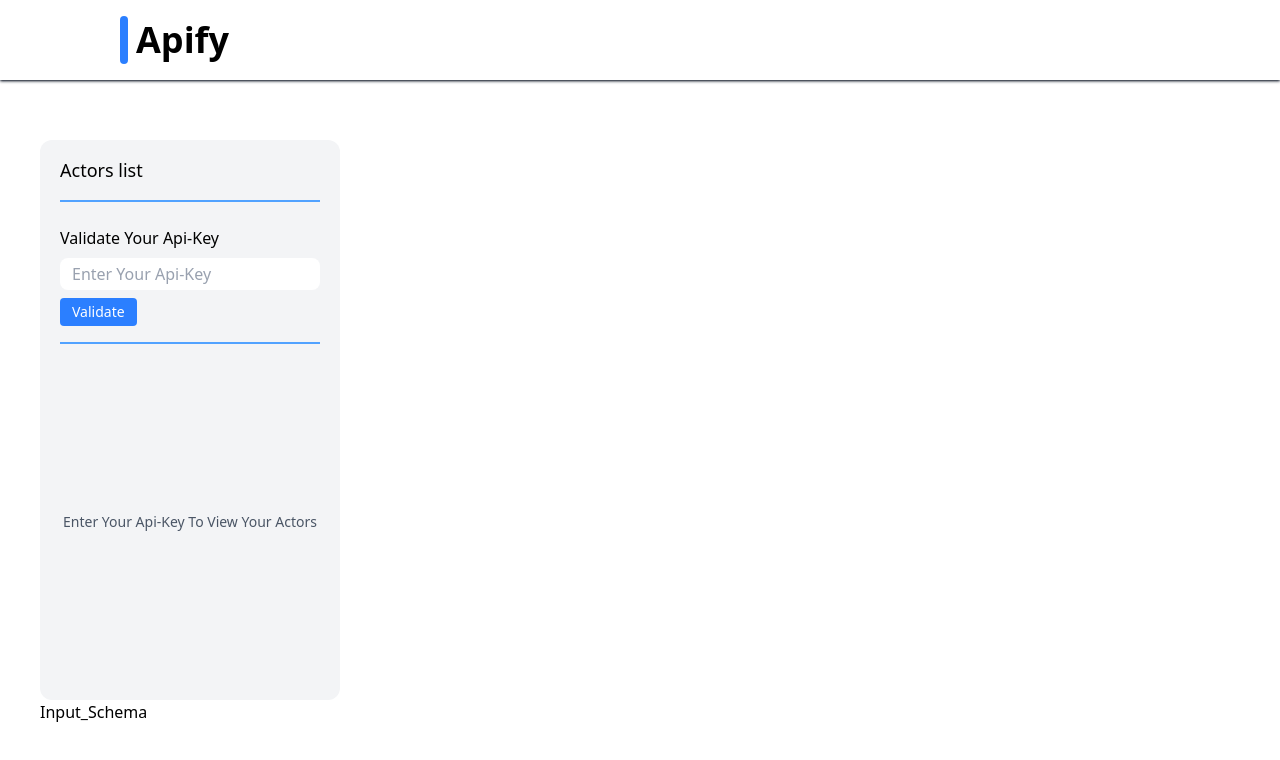
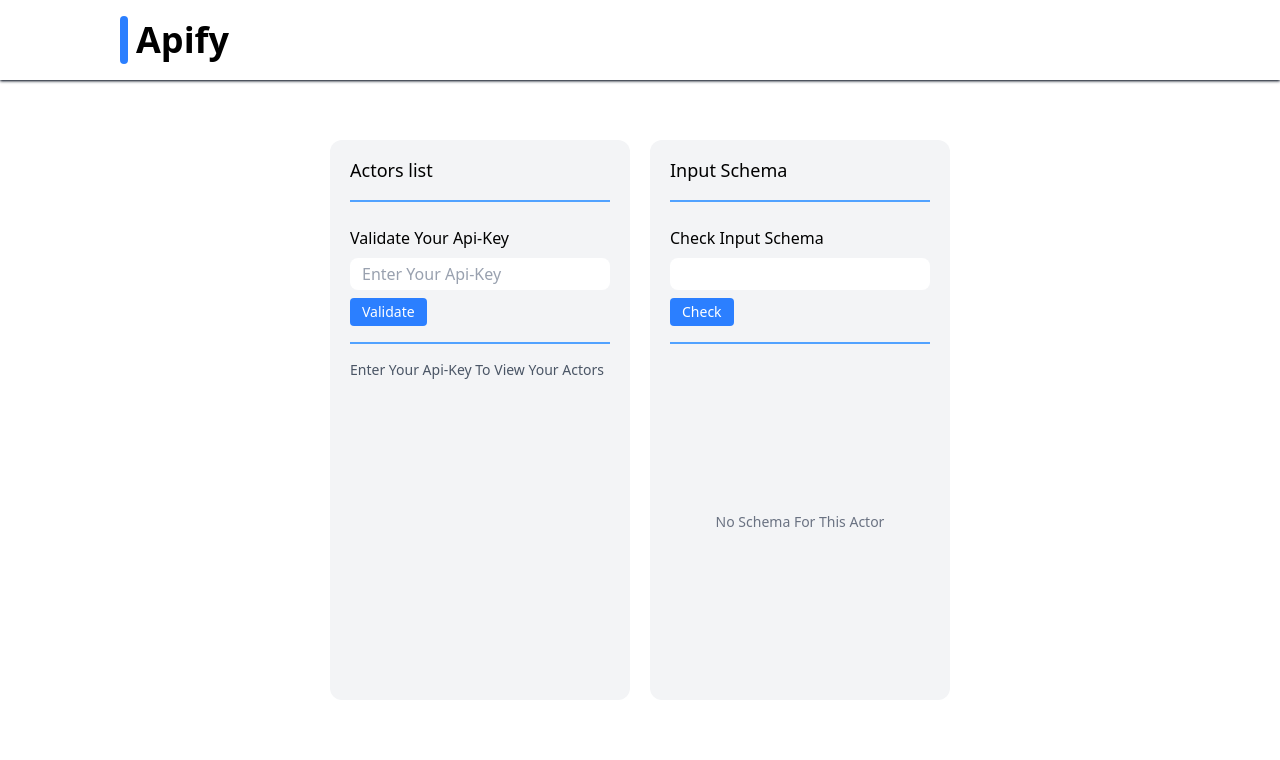
Before and after one commit to PraManGit17/Apify, a React (Vite) app in the folder client/: page / in a window 1280 px wide. Shown: the top 760 px of the page. Built offline with nearby package versions, Linux system fonts and the light colour scheme.

Commit message:
input che,a

```diff
--- a/client/package.json
+++ b/client/package.json
@@ -14,6 +14,7 @@
     "axios": "^1.11.0",
     "react": "^19.1.0",
     "react-dom": "^19.1.0",
+    "select": "^1.1.2",
     "tailwindcss": "^4.1.11"
   },
   "devDependencies": {
--- a/client/src/App.jsx
+++ b/client/src/App.jsx
@@ -11,6 +11,9 @@ const App = () => {
 
   const [apikey, setApikey] = useState('');
   const [actors, setActors] = useState([]);
+  const [runId, setRunId] = useState('');
+  const [selectedActor, setSelectedActor] = useState('');
+  const [schema, setSchema] = useState(null);
 
 
   const fetchactors = async () => {
@@ -22,6 +25,25 @@ const App = () => {
     }
   }
 
+  const fetchinputschema = async () => {
+    console.log(apikey)
+    console.log(actors);
+    console.log(selectedActor);
+    console.log(schema);
+    const id = `apify~${selectedActor.name}`;
+    try {
+      const res = await axios.post(`${API_BASE}/schema`, {
+        apiKey: apikey,
+        actorId: id,
+      });
+      setSchema(res.data);
+    } catch (err) {
+      setSchema(null);
+      console.error(err.response?.data?.error || 'Failed to fetch schema');
+    }
+  };
+
+
   return (
     <div className='flex flex-col'>
       <div className='w-full h-full py-4 px-30 flex items-center gap-2 shadow-sm shadow-gray-900'>
@@ -29,9 +51,9 @@ const App = () => {
         <div className='text-4xl font-semibold'>Apify</div>
       </div>
 
-      <div className='px-10 py-15 w-full'>
-        <Actors apikey={apikey} setApikey={setApikey} actors={actors} fetchactors={fetchactors} />
-        <Input_Schema apikey={apikey} actors={actors} />
+      <div className='flex items-center justify-center gap-5 px-10 py-15 w-full'>
+        <Actors apikey={apikey} setApikey={setApikey} actors={actors} fetchactors={fetchactors} selectedActor={selectedActor} setSelectedActor={setSelectedActor} />
+        <Input_Schema selectedActor={selectedActor} fetchinputschema={fetchinputschema} schema={schema} />
       </div>
     </div>
   )
--- a/client/src/components/Actors.jsx
+++ b/client/src/components/Actors.jsx
@@ -1,23 +1,26 @@
-import React from 'react'
-import { useState } from 'react';
-import { use } from 'react';
+import React, { useState } from 'react';
 
-const Actors = ({ apikey, setApikey, actors, fetchactors }) => {
-
+const Actors = ({ apikey, setApikey, actors, fetchactors, selectedActor, setSelectedActor }) => {
   const [showActors, setShowActors] = useState(false);
-
-  if (!Array.isArray(actors)) return <p>Loading actors...</p>;
 
   const handleValidate = (e) => {
     e.preventDefault();
     fetchactors();
     setShowActors(true);
-  }
+  };
+
+  const handleActorChange = (e) => {
+    const selectedId = e.target.value;
+    const fullActor = actors.find(actor => actor.id === selectedId);
+    setSelectedActor(fullActor);
+  };
+
 
   return (
     <div className='h-[70vh] flex flex-col gap-4 w-[25%] bg-gray-100 py-4 px-5 rounded-xl'>
       <div className='text-lg font-medium'>Actors list</div>
       <div className='border border-blue-400 w-full'></div>
+
       <form className='flex flex-col items-start gap-2 mt-2'>
         <label>Validate Your Api-Key</label>
         <input
@@ -28,35 +31,55 @@ const Actors = ({ apikey, setApikey, actors, fetchactors }) => {
           placeholder='Enter Your Api-Key'
           className='w-full px-1 py-1 bg-white rounded-lg outline-none placeholder:text-gray-400 placeholder:px-2 '
         />
-        <button className='px-3  py-1 bg-blue-500 rounded-sm text-white font-medium text-sm hover:bg-blue-600 hover:cursor-pointer'
-          onClick={handleValidate}>Validate</button>
+        <button
+          className='px-3 py-1 bg-blue-500 rounded-sm text-white font-medium text-sm hover:bg-blue-600 hover:cursor-pointer'
+          onClick={handleValidate}
+        >
+          Validate
+        </button>
       </form>
+
       <div className='border border-blue-400 w-full'></div>
 
-      <div className='h-full w-full flex items-center justify-center'>
-        {showActors ?
-
-          (actors.length === 0 ?
-            (
-              <div>No actors for this API key. Verify Your Api-Key</div>
-            ) :
-            (
-              <ul className="list-disc list-inside space-y-1">
+      <div className='h-full w-full'>
+        {apikey && showActors ? (
+          actors.length === 0 ? (
+            <div className='flex items-center justify-center'>
+              No actors for this API key. Verify Your Api-Key
+            </div>
+          ) : (
+            <div className='flex flex-col px-8'>
+              <div className='text-lg font-medium'>Available Actors:</div>
+              <ul className="list-disc">
                 {actors.map((actor) => (
                   <li key={actor.id}>{actor.name}</li>
                 ))}
               </ul>
-            )
 
+              <div className='mt-4'>
+                <label htmlFor="actor-select" className="text-md font-medium">Select an Actor:</label>
+                <select
+                  id="actor-select"
+                  className="border border-gray-400 px-2 py-1 rounded w-full mt-1"
+                  onChange={handleActorChange}
+                  value={selectedActor?.id || ''}
+                >
+                  <option value="">-- Choose an actor --</option>
+                  {actors.map((actor) => (
+                    <option key={actor.id} value={actor.id}>
+                      {actor.name}
+                    </option>
+                  ))}
+                </select>
+              </div>
+            </div>
           )
-          :
-          (
-            <div className='text-sm text-gray-600'>Enter Your Api-Key To View Your Actors</div>
-          )
-        }
+        ) : (
+          <div className='text-sm text-gray-600'>Enter Your Api-Key To View Your Actors</div>
+        )}
       </div>
     </div>
-  )
-}
+  );
+};
 
-export default Actors
+export default Actors;
--- a/client/src/components/Input_Schema.jsx
+++ b/client/src/components/Input_Schema.jsx
@@ -1,12 +1,78 @@
-import React from 'react'
+import React, { useEffect, useState } from 'react';
 
-const Input_Schema = () => {
+const Input_Schema = ({ selectedActor, fetchinputschema, schema }) => {
+  const [showSchema, setShowSchema] = useState(false);
+  const [loading, setLoading] = useState(false);
+
+  useEffect(() => {
+    setLoading(false);
+    setShowSchema(!!schema);
+
+    console.log(loading)
+    console.log(schema)
+  }, [schema]);
+
+  const fetchSchema = async (e) => {
+    e.preventDefault();
+    setLoading(true);
+    setShowSchema(false);
+    await fetchinputschema();
+  };
+
+  const stripDescriptions = (obj) => {
+    if (Array.isArray(obj)) {
+      return obj.map(stripDescriptions);
+    } else if (typeof obj === 'object' && obj !== null) {
+      const newObj = {};
+      for (const key in obj) {
+        if (key !== 'description') {
+          newObj[key] = stripDescriptions(obj[key]);
+        }
+      }
+      return newObj;
+    }
+    return obj;
+  };
+
   return (
-    <div>
-      Input_Schema
+    <div className='h-[70vh] flex flex-col gap-4 w-[25%] bg-gray-100 py-4 px-5 rounded-xl'>
+      <div className='text-lg font-medium'>Input Schema</div>
+      <div className='border border-blue-400 w-full'></div>
+
+      <form className='flex flex-col items-start gap-2 mt-2'>
+        <label>Check Input Schema</label>
+        <input
+          type='text'
+          name='api-key'
+          value={selectedActor.name || ''}
+          className='w-full px-2 py-1 bg-white rounded-lg outline-none hover:cursor-pointer placeholder:text-gray-400 placeholder:px-2'
+          readOnly
+        />
+        <button
+          className='px-3 py-1 bg-blue-500 rounded-sm text-white font-medium text-sm hover:bg-blue-600 hover:cursor-pointer'
+          onClick={fetchSchema}
+        >
+          {loading ? 'Checking...' : 'Check'}
+        </button>
+      </form>
+
+      <div className='border border-blue-400 w-full'></div>
+
+      <div className='h-full w-full overflow-hidden flex items-center justify-center'>
+        {loading ? (
+          <div className='w-6 h-6 border-4 border-blue-500 border-t-transparent border-solid rounded-full animate-spin'></div>
+        ) : showSchema && schema ? (
+          <div className="h-full w-full overflow-auto bg-white p-2 rounded-lg text-sm">
+            <pre className="whitespace-pre-wrap break-words">
+              {JSON.stringify(stripDescriptions(schema), null, 2)}
+            </pre>
+          </div>
+        ) : (
+          <div className='text-gray-500 text-sm'>No Schema For This Actor</div>
+        )}
+      </div>
     </div>
-  )
-}
+  );
+};
 
-export default Input_Schema
-Input_Schema
+export default Input_Schema;
```
Also changed, not shown: 2 other files (tests, documents, lock files or other folders).
